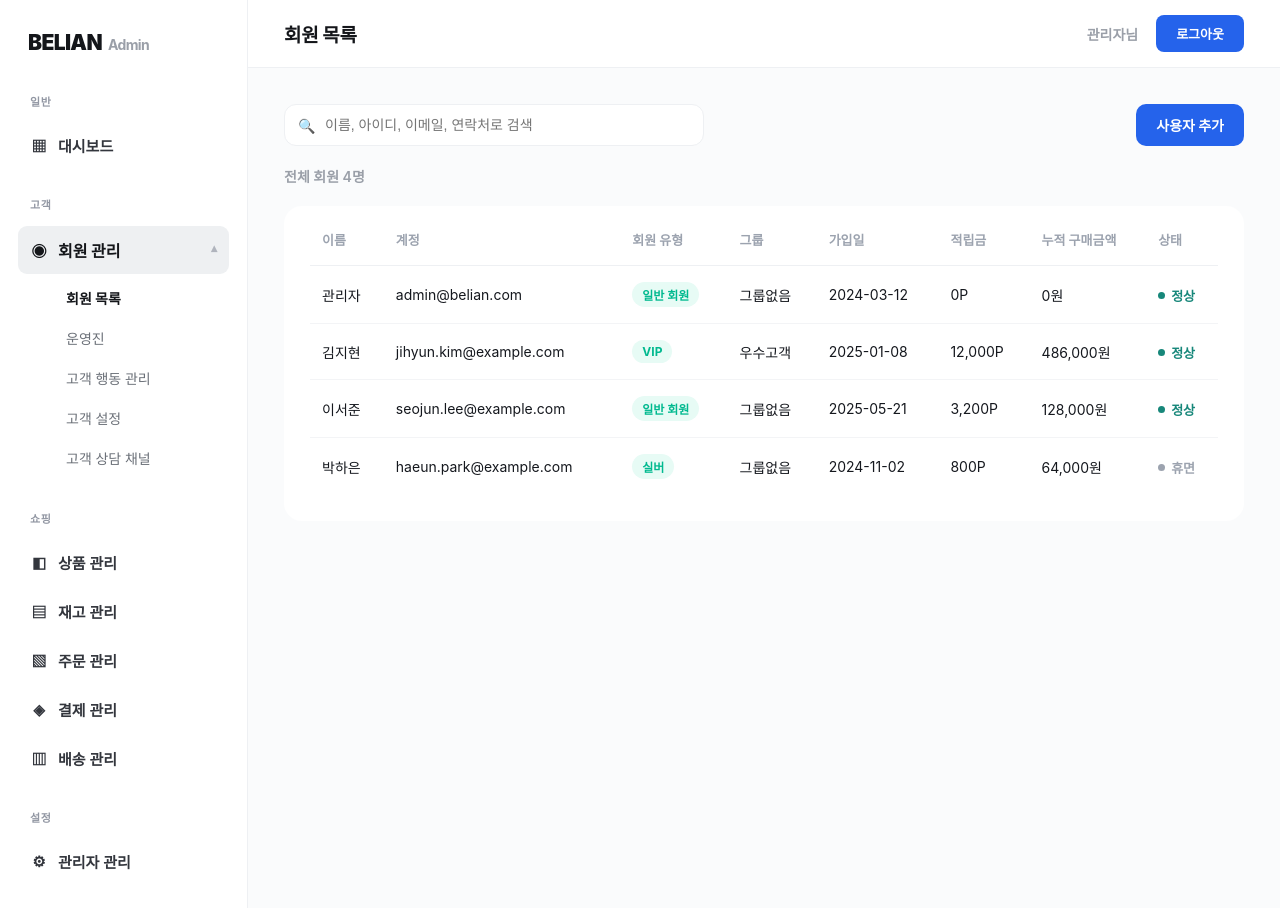
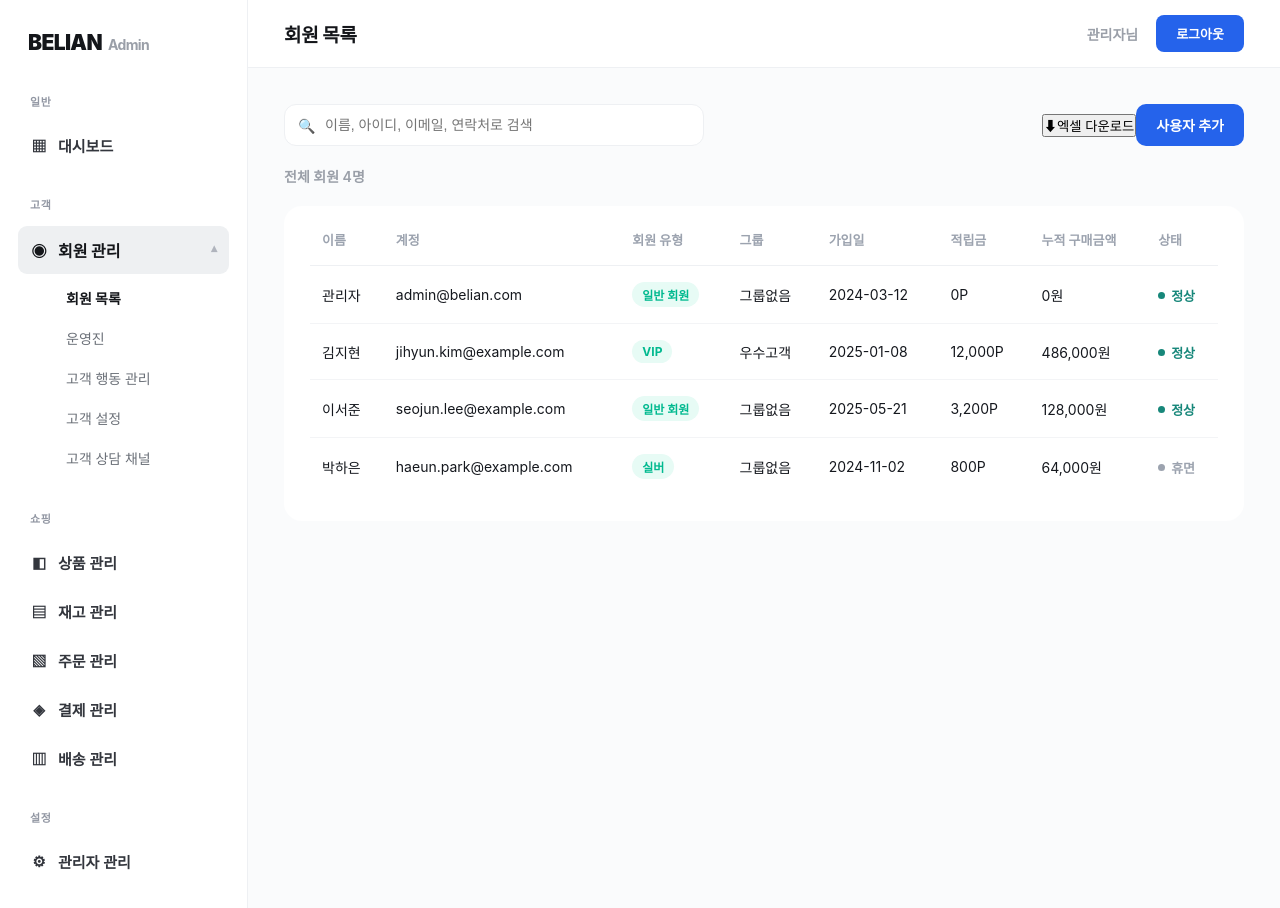
Before and after one commit to youzam136-sudo/belian-admin, a React (Vite) app: page /members in a window 1280 px wide. Built offline with nearby package versions, Linux system fonts and the light colour scheme.

Commit message:
Update MembersPage.tsx

```diff
--- a/src/pages/MembersPage.tsx
+++ b/src/pages/MembersPage.tsx
@@ -86,9 +86,16 @@ function MembersPage() {
                     />
                 </div>
 
-                <button type="button" className="members-add-btn">
-                    사용자 추가
-                </button>
+                <div className="members-toolbar-actions">
+                    <button type="button" className="members-export-btn">
+                        <span>⬇</span>
+                        엑셀 다운로드
+                    </button>
+
+                    <button type="button" className="members-add-btn">
+                        사용자 추가
+                    </button>
+                </div>
             </div>
 
             <span className="members-count">전체 회원 {filtered.length}명</span>
```
